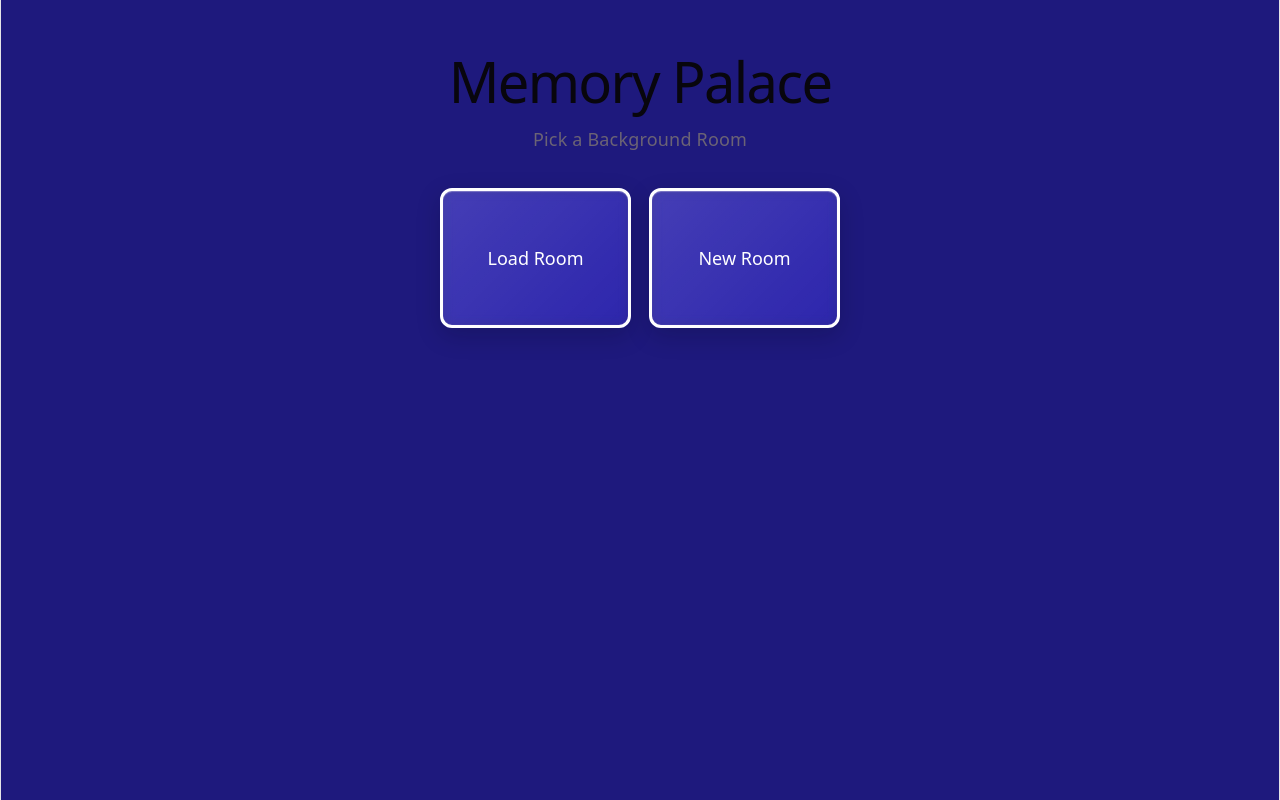
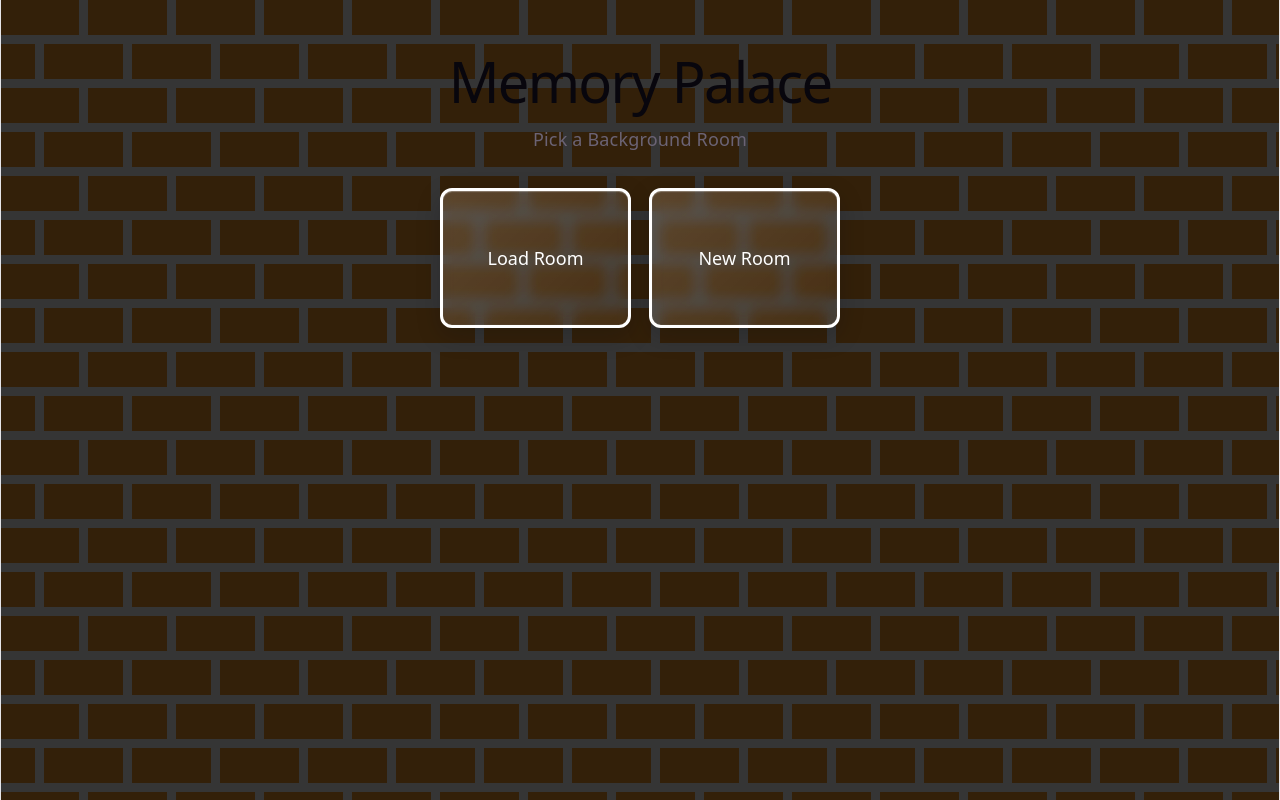
Before and after one commit to WBarnard4/CSCI4830-Memory-Palace, a React (Vite) app: page / in a window 1280 px wide. Built offline with nearby package versions, Linux system fonts and the light colour scheme.

Commit message:
Fixed Height and Added Background Texture
Fixed height to actually fill the entire screen even when the page scrolls down.
Added a brick texture generated by the css to the background.

```diff
--- a/src/App.css
+++ b/src/App.css
@@ -1,16 +1,30 @@
 html, body {
-  height: 100%;
-  background-color: rgb(30, 25, 125);
   margin: 0;
   padding: 0;
+}
+
+body {
+  height: 100%;
+  width: 100%;
+
+  /* Brick texture math */
+  --s: 44px; /* control the size*/
+  --c1: #332009;
+  --c2: #353535;
+
+  --g:conic-gradient(at 90% 40%,#0000 75%,var(--c1) 0);
+  background: var(--g),var(--g) var(--s) var(--s) var(--c2);
+  background-size: calc(2*var(--s)) calc(2*var(--s));
+}
+
+* {
+  box-sizing: border-box;
 }
 
 .home {
   text-align: center;
   padding: 2rem;
-  background-color: rgb(30, 25, 125);
   height: 100%;
-
 }
 
 .room-viewport {
```
